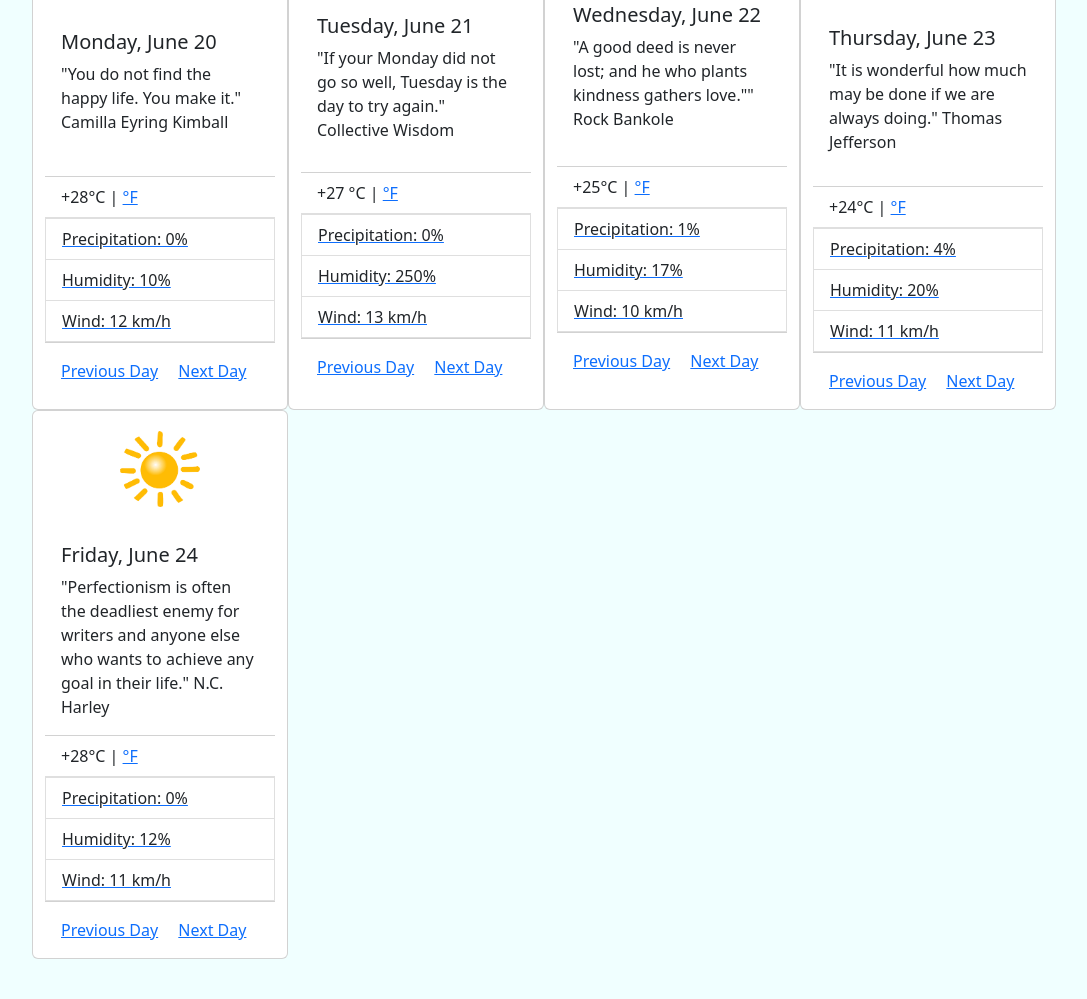
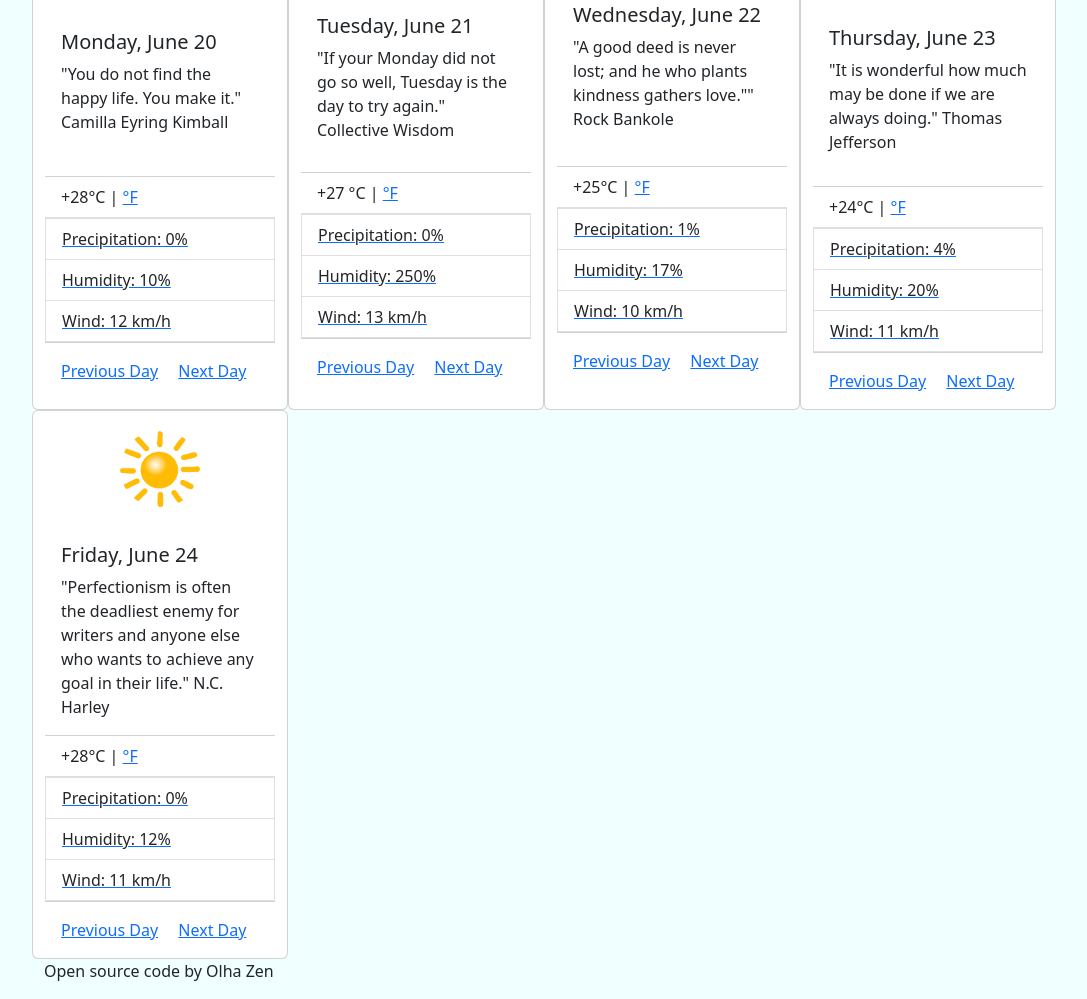
Before and after one commit to olhazen/HW_W6, a plain HTML site: page index.html in a window 1280 px wide. Shown: the part 365-1364 px from the top of the page, without its empty margins (38-1125 px from the left). Before the commit the page ends 1324 px from the top, so only its background shows below. Drawn offline with nearby package versions, Linux system fonts and the light colour scheme; no server answers.

Commit message:
Added Open Source Code

```diff
--- a/index.html
+++ b/index.html
@@ -164,5 +164,8 @@
 </div>
 <script src="src/index.js">
 </script>
+<p>
+Open source code by Olha Zen
+</p>
 </body>
 </html>
```
